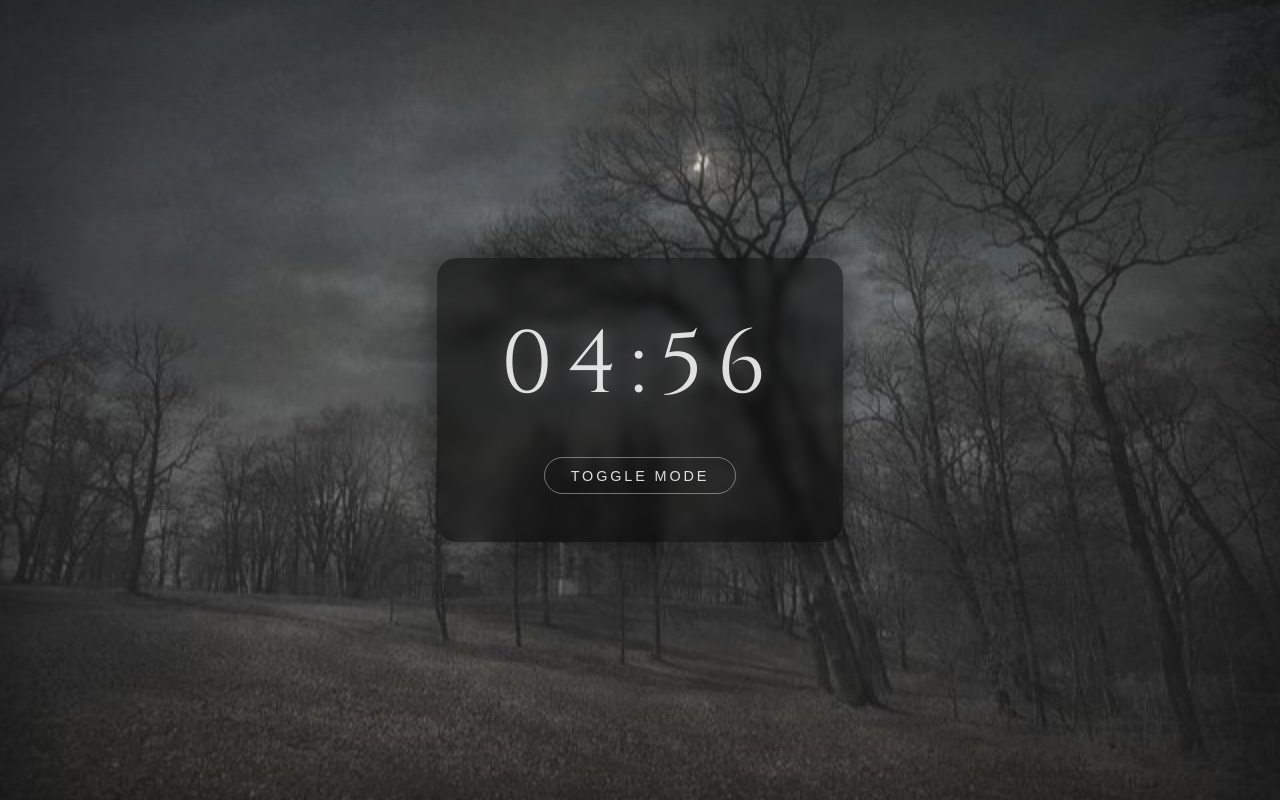
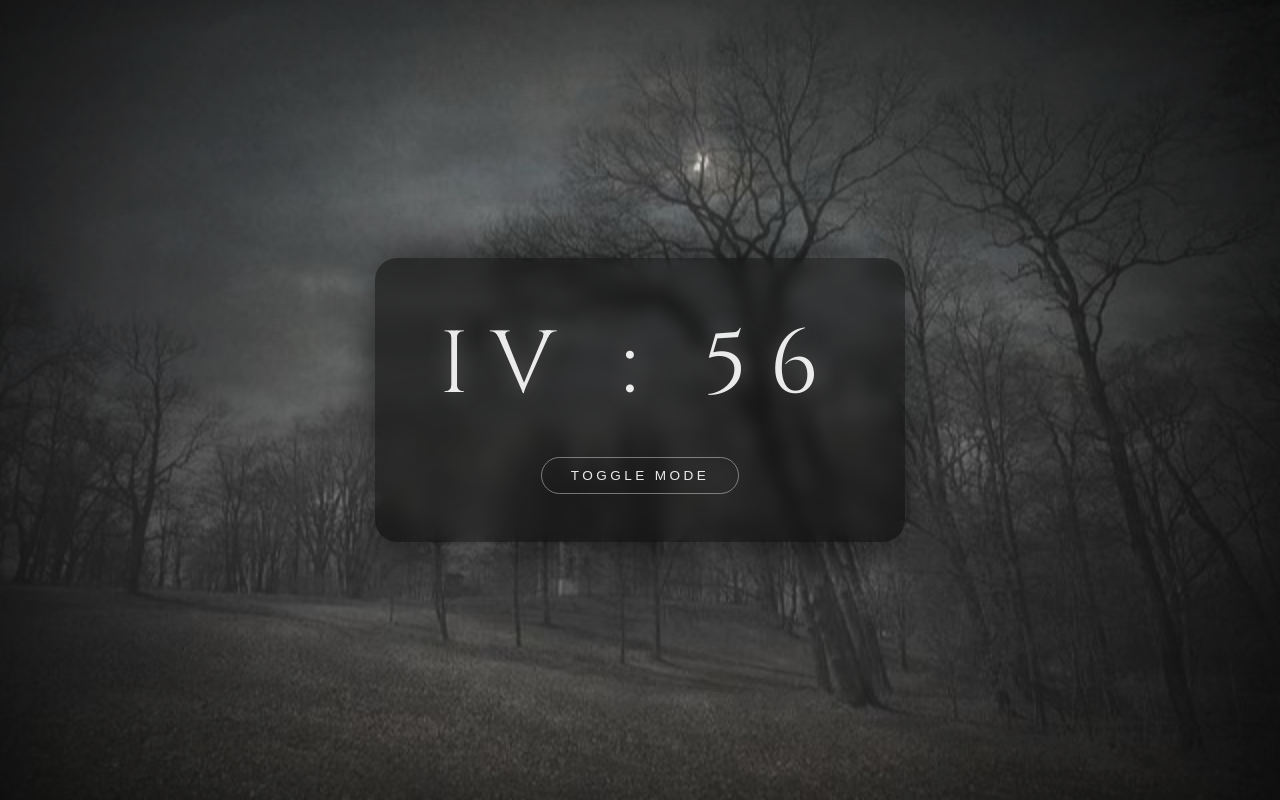
Before and after one commit to Black-cr0w-glitch/Eclipse-Clock, a plain HTML site: page index.html in a window 1280 px wide. Drawn offline with Linux system fonts and the light colour scheme.

Commit message:
index.html

```diff
--- a/index.html
+++ b/index.html
@@ -9,13 +9,13 @@
 @import url('https://fonts.googleapis.com/css2?family=Cinzel:wght@400;600&display=swap');
 
 :root {
-  --text-color: rgba(255, 255, 255, 0.85);
-  --bg-overlay: rgba(0, 0, 0, 0.55);
+  --text-color: rgba(255, 255, 255, 0.9);
+  --panel-bg: rgba(0, 0, 0, 0.55);
 }
 
 body.light {
-  --text-color: rgba(20, 20, 20, 0.85);
-  --bg-overlay: rgba(255, 255, 255, 0.55);
+  --text-color: rgba(20, 20, 20, 0.9);
+  --panel-bg: rgba(255, 255, 255, 0.6);
 }
 
 * {
@@ -33,23 +33,24 @@ body {
   overflow: hidden;
 }
 
-/* 🔲 Background image */
+/* 🖼️ Background image */
 .background {
   position: fixed;
   inset: 0;
-  background: url("background.png") center / cover no-repeat;
+  background: url("./background.png") center / cover no-repeat;
   z-index: -3;
 }
 
-/* 🌫️ Fog layers */
+/* 🌫️ Fog overlay */
 .fog {
   position: fixed;
   inset: -50%;
+  pointer-events: none;
   background:
-    radial-gradient(circle at 30% 40%, rgba(255,255,255,0.08), transparent 60%),
-    radial-gradient(circle at 70% 60%, rgba(255,255,255,0.06), transparent 65%);
-  animation: fogMove 60s linear infinite;
-  z-index: -2;
+    radial-gradient(circle at 20% 40%, rgba(255,255,255,0.12), transparent 60%),
+    radial-gradient(circle at 70% 60%, rgba(255,255,255,0.08), transparent 65%);
+  animation: fogMove 70s linear infinite;
+  z-index: -1;
 }
 
 .fog::after {
@@ -57,47 +58,57 @@ body {
   position: absolute;
   inset: -50%;
   background:
-    radial-gradient(circle at 40% 50%, rgba(255,255,255,0.05), transparent 60%),
-    radial-gradient(circle at 60% 30%, rgba(255,255,255,0.04), transparent 65%);
-  animation: fogMoveReverse 90s linear infinite;
+    radial-gradient(circle at 40% 50%, rgba(255,255,255,0.07), transparent 60%),
+    radial-gradient(circle at 60% 30%, rgba(255,255,255,0.06), transparent 65%);
+  animation: fogMoveReverse 110s linear infinite;
 }
 
 @keyframes fogMove {
-  from { transform: translateX(0); }
   to { transform: translateX(20%); }
 }
 
 @keyframes fogMoveReverse {
-  from { transform: translateX(0); }
   to { transform: translateX(-25%); }
 }
 
-/* 🕰️ Clock container */
+/* 🌑 Vignette */
+.vignette {
+  position: fixed;
+  inset: 0;
+  pointer-events: none;
+  background: radial-gradient(
+    circle at center,
+    transparent 40%,
+    rgba(0,0,0,0.6) 100%
+  );
+  z-index: -1;
+}
+
+/* 🕰️ Clock panel */
 .clock-container {
-  position: relative;
   text-align: center;
   padding: 3rem 4rem;
-  background: var(--bg-overlay);
-  border-radius: 20px;
-  backdrop-filter: blur(6px);
-  box-shadow: 0 0 40px rgba(0,0,0,0.6);
+  background: var(--panel-bg);
+  border-radius: 22px;
+  backdrop-filter: blur(8px);
+  box-shadow: 0 0 50px rgba(0,0,0,0.7);
 }
 
 /* ⏰ Time */
 #time {
   font-size: clamp(3rem, 7vw, 5.5rem);
-  letter-spacing: 0.15em;
+  letter-spacing: 0.25em;
   color: var(--text-color);
-  text-shadow: 0 0 18px rgba(255,255,255,0.25);
+  text-shadow: 0 0 20px rgba(255,255,255,0.25);
 }
 
-/* 🌓 Toggle */
+/* 🌗 Toggle button */
 .toggle {
   margin-top: 2rem;
   cursor: pointer;
-  padding: 0.6rem 1.6rem;
-  font-size: 0.9rem;
-  letter-spacing: 0.2em;
+  padding: 0.6rem 1.8rem;
+  font-size: 0.85rem;
+  letter-spacing: 0.25em;
   background: transparent;
   color: var(--text-color);
   border: 1px solid rgba(255,255,255,0.4);
@@ -109,7 +120,7 @@ body {
   background: rgba(255,255,255,0.12);
 }
 
-/* 📱 Mobile adjustments */
+/* 📱 Mobile tweaks */
 @media (max-width: 600px) {
   .clock-container {
     padding: 2rem;
@@ -122,18 +133,25 @@ body {
 
 <div class="background"></div>
 <div class="fog"></div>
+<div class="vignette"></div>
 
 <div class="clock-container">
-  <div id="time">00:00</div>
+  <div id="time">XV : 00</div>
   <button class="toggle" id="toggleMode">TOGGLE MODE</button>
 </div>
 
 <script>
+const romanNumerals = [
+  "XII","I","II","III","IV","V",
+  "VI","VII","VIII","IX","X","XI"
+];
+
 function updateTime() {
   const now = new Date();
-  const hours = String(now.getHours()).padStart(2, '0');
-  const minutes = String(now.getMinutes()).padStart(2, '0');
-  document.getElementById("time").textContent = `${hours}:${minutes}`;
+  const hour = now.getHours() % 12;
+  const minutes = String(now.getMinutes()).padStart(2, "0");
+  const romanHour = romanNumerals[hour];
+  document.getElementById("time").textContent = `${romanHour} : ${minutes}`;
 }
 
 setInterval(updateTime, 1000);
```
